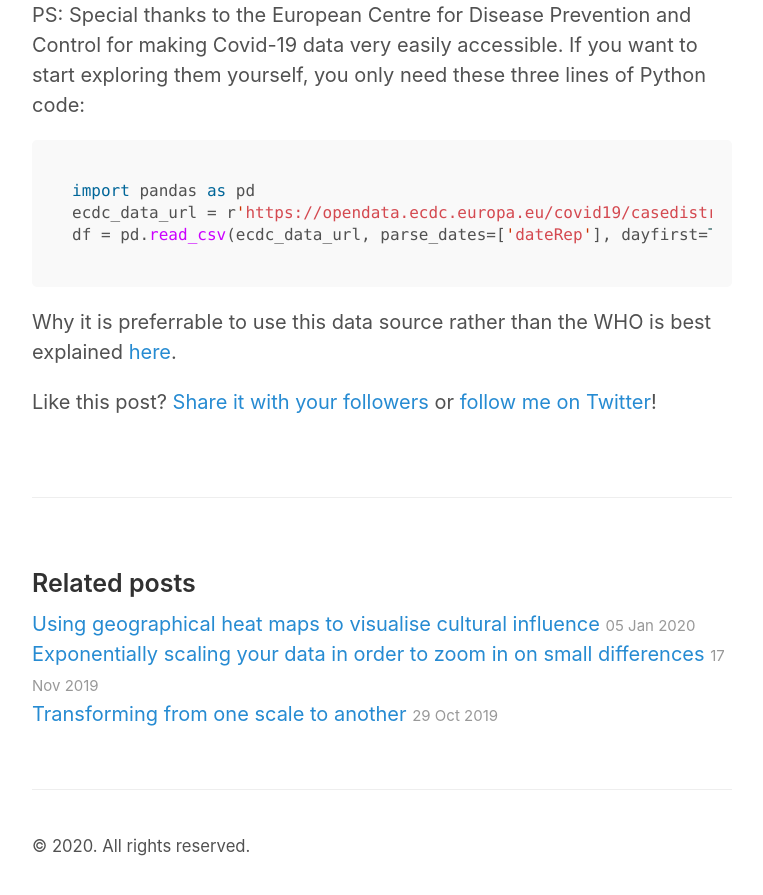
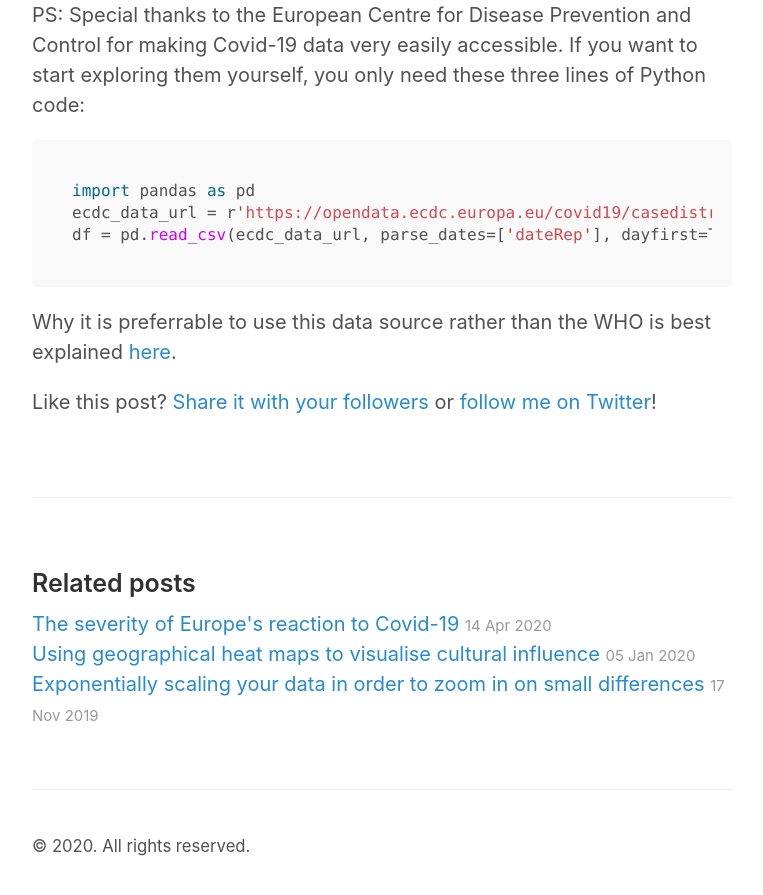
Before and after one commit to rikunert/rikunert.github.io, a Jekyll site: the page built from _posts/2020-04-08-corona_doubling_time.md, in a window 1280 px wide and 900 px high, scrolled down 5990 px. Shown: the top 895 px of the window, without its empty margins (258-1021 px from the left). Built offline with Jekyll 4.4.1, drawn with Linux system fonts in a browser that asks for light colours; comment, search, counter and statistics services are not loaded; some of the changed lines change nothing that is shown.

Commit message:
corona lockdown post init

```diff
--- a/_posts/2020-04-08-corona_doubling_time.md
+++ b/_posts/2020-04-08-corona_doubling_time.md
@@ -112,7 +112,7 @@
 Whether it is already time to leave this path is debatable.
 It all depends on which estimate of the doubling time one should trust.
 
-The complete code to recreate the analyses and plots of this blog post can, as always, be found on github [here](https://github.com/rikunert/corona/blob/master/init.ipynb).
+The complete code to recreate the analyses and plots of this blog post can, as always, be found on github [here](https://github.com/rikunert/corona/blob/master/doubling_time.ipynb).
 
 ***
 
--- /dev/null
+++ b/_posts/2020-04-14-corona_lockdown.md
@@ -0,0 +1,79 @@
+---
+layout: post
+published: true
+permalink: corona_lockdown
+comments: true
+
+title: The severity of Europe's reaction to Covid-19
+subtitle: 230 lines of code (Python)
+tags: [matplotlib, seaborn, data science, python, Sars-Cov2, Covid-19, Corona, gif, choropleth, map, geopandas]
+lead: While the global pandemic unfolded, European countries followed different strategies. Some reacted radically and fast. Others are still taking their time. In this blog post I will characterise the policy decisions to the novel Corona virus.
+---
+
+![Gif of the policy restriction severity in Europe](https://raw.githubusercontent.com/rikunert/corona/master/severity_gif/corona_lockdown_timeline_100dpi.gif "Gif of the policy restriction severity in Europe (Sars-Cov-2, Covid-19, Corona))")
+
+<!--excerpt-->
+
+## Germany's reaction to Covid-19 over time
+
+Nearly one month ago, on 16 March 2020, Germany instituted a soft lockdown in response the Covid-19 epidemic.
+At the time, 4838 infections with Sars-Cov2 were confirmed.
+A month later that number has ballooned to over 100,000.
+
+![Development of total Covid-19 cases over time in Germany](https://raw.githubusercontent.com/rikunert/corona/master/D_cum_cases_ox.png "Development of total Covid-19 cases in Germany")
+
+While most analyses centre on the exact moment of the lockdown, a series of policy decisions were taken before and after.
+This very rough and incomplete timeline gives an impression.
+
+Date | Policy
+---|---
+27/2/2020 | National disease prevention centre urges public health measures
+28/2/2020 | Travellers from some countries are screened
+29/2/2020 | Government recommends cancellation of some events
+16/3/2020 | School closure
+18/3/2020 | Chancellor Merkel urges Germans to limit their movement
+20/3/2020 | One federal state (Bavaria) implements a curfew
+
+Over time, the limitations of freedoms in the name of public health became increasingly stringent.
+Researchers from the [University of Oxford's Blavitnik School of Governance](https://www.bsg.ox.ac.uk/research/research-projects/coronavirus-government-response-tracker) compiled these data and summarised them in an overall Stringency Index.
+For Germany, the Stringency Index only went up since the start of the pandemic.
+
+![Development of Germany's Stringency Index quantifying the policy response to Covid-19](https://raw.githubusercontent.com/rikunert/corona/master/D_restriction_severity.png "Development of Germany's Stringency Index quantifying the policy response to Covid-19")
+
+The vertical orange lines are the same between the two line graphs for easy orientation.
+Next week the Stringency Index might go down a little as media speculation increases that the soft lockdown will be eased.
+The right vertical orange line shows when this might happen.
+
+## Europe's reaction to Covid-19
+
+Nearly all countries of Europe have implemented some form of lockdown.
+That is easily apparent when visualising each country's Stringency Index in a choropleth map.
+
+![Development of Europe's Stringency Index quantifying the policy response to Covid-19](https://raw.githubusercontent.com/rikunert/corona/master/EU_restriction_severity.png "Development of Europe's Stringency Index quantifying the policy response to Covid-19")
+
+Sweden truly stands out with a remarkably lax approach to disease control.
+Time will tell whether they will also have to restrict freedoms to save lives.
+
+Looking at the map one might think that Europe is responding relatively homogeneously.
+However, when combining the time and the space dimensions, stark differences between countries become apparent.
+The following gif shows how Italy paved the way and the rest followed.
+
+![Gif of the policy restriction severity in Europe](https://raw.githubusercontent.com/rikunert/corona/master/severity_gif/corona_lockdown_timeline_100dpi.gif "Gif of the policy restriction severity in Europe (Sars-Cov-2, Covid-19, Corona))")
+
+By combining temporal and geographical information one gets a feeling for how Europe respnded to Covid-19.
+While ignoring the virus during the month of January, February saw Italy react harshly.
+That was followed by March, a month in which nearly all countries went into some form of lockdown led by Italy.
+
+## Conclusion
+
+I remember the conversations in Janurary when the Chinese government locked down Hubei province.
+Similar measures in Europe were frankly completely unthinkable.
+And yet, China only offered us a glimpse into our own future.
+
+It was Italy that woke up Europe.
+A rich Western European country was brought to its knees by a virus.
+The stringency with which Italy responded was soon emulated by the rest of the continent.
+
+The complete code to recreate the analyses and plots of this blog post can, as always, be found on github [here](https://github.com/rikunert/corona/blob/master/government_response.ipynb).
+
+{% include twitter_plug.html %}
```
